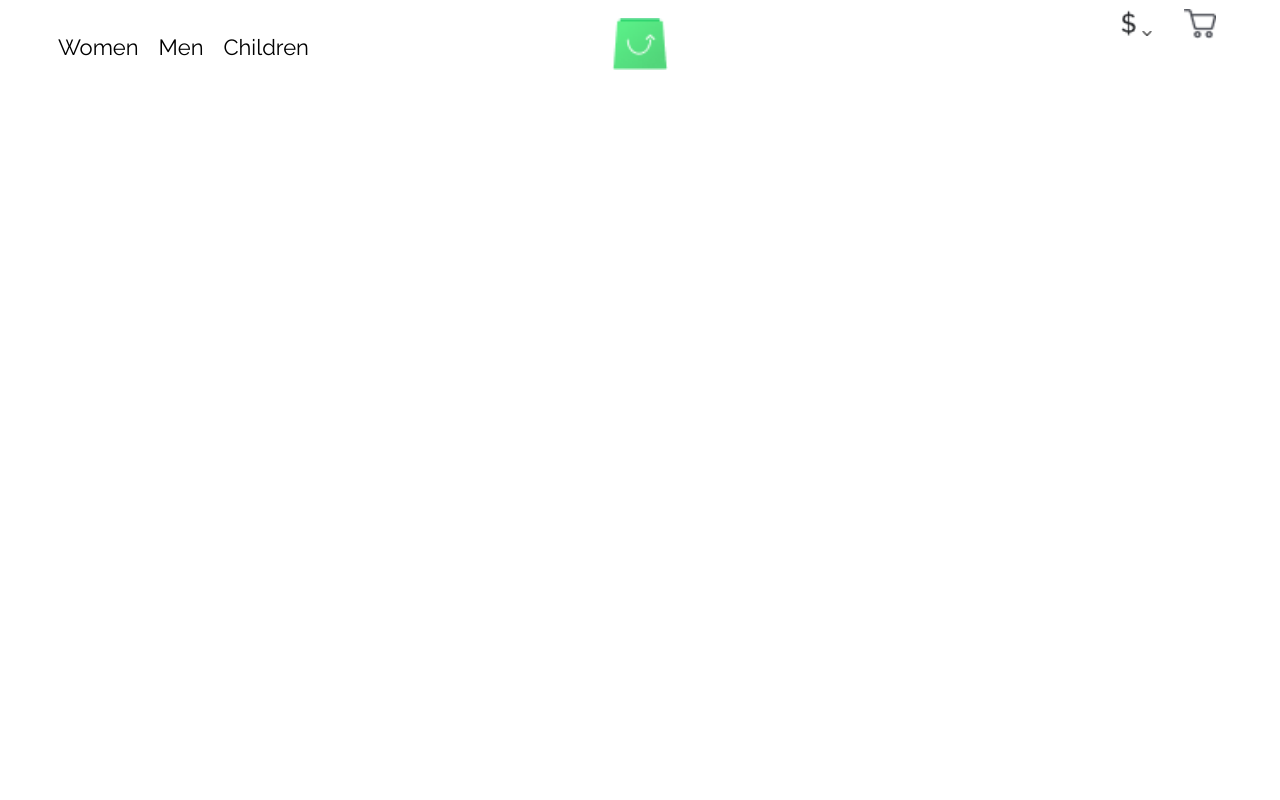
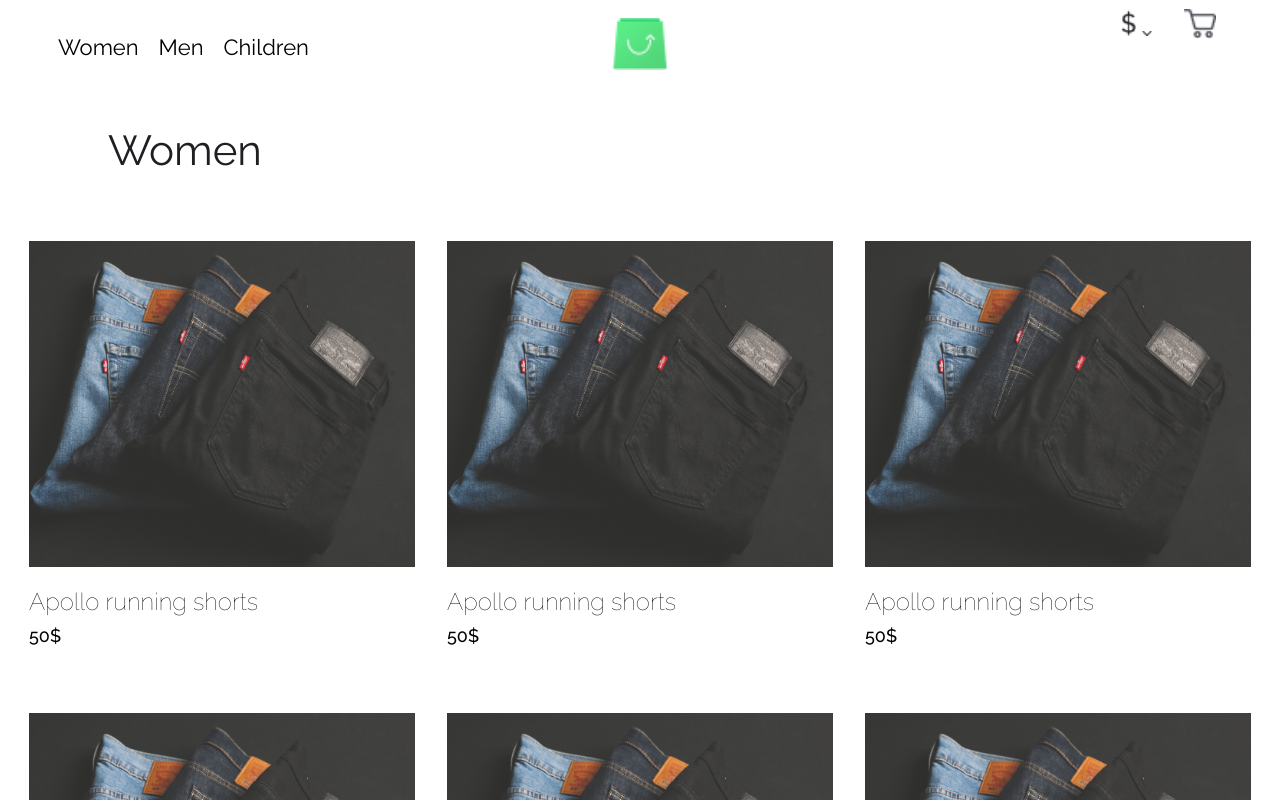
Before and after one commit to peterrobert/Ecommerce_Store, a React (Create React App) app: page / in a window 1280 px wide. Shown: the top 800 px of the page. Built offline with nearby package versions, Linux system fonts and the light colour scheme.

Commit message:
Finish category page design

```diff
--- a/src/App.js
+++ b/src/App.js
@@ -1,11 +1,14 @@
 import AppNavigation from './components/AppNavigation';
-import ProductCard from './components/ProductCard';
+import CategoryPage from './pages/CategoryPage';
 import './styles/App.css';
 
 function App() {
   return (
-    //  <ProductCard />
+    <>
     <AppNavigation />
+    <CategoryPage />
+    </>
+
   );
 }
 
--- a/src/components/ProductCard.js
+++ b/src/components/ProductCard.js
@@ -1,46 +1,52 @@
-import React, { Component } from 'react'
-import product from "../images/trouser.jpeg";
+import React, { Component } from "react";
 import cart from "../images/Common.png";
 
 export default class ProductCard extends Component {
   render() {
+    // <=== item in the props ====>
+    const { name, price, image } = this.props.item;
+    // <=== event in the props ====>
+    const { handleProductCart } = this.props;
+
     return (
-        <div className='product-card-container' style={styles.productContainer}>
-         <img src={product} alt='product-one' style={styles.productImage} />
-         <h2 style={styles.productName}>Apollo running shorts</h2>
-         <h2 style={styles.productPrice}>50$</h2>
-         <div className='card-cart-button' onClick={() => this.props.handleProductCart()}>
-             <img src={cart} alt='cart-button'/>
+      <div className="product-card-container" style={styles.productContainer}>
+        <img src={image} alt="product-one" style={styles.productImage} />
+        <h2 style={styles.productName}>{name}</h2>
+        <h2 style={styles.productPrice}>{price}</h2>
+        <div className="card-cart-button" onClick={() => handleProductCart()}>
+          <img src={cart} alt="cart-button" />
         </div>
       </div>
-       )
+    );
   }
 }
 
-// ==== PRODUCT CARD REUSABLE COMPONENT STYLES ====
+// <==== PRODUCT CARD REUSABLE COMPONENT STYLES ====>
 
 const styles = {
   productContainer: {
     display: "flex",
     flexDirection: "column",
     padding: "16px",
-        background:"#FFFFFF",
-        height:"420px",
+    background: "#FFFFFF",
+    height: "420px",
     flexWrap: "nowrap",
     maxWidth: "386px",
+    marginTop: "10px",
+    marginBottom: "10px"
   },
   productImage: {
     width: "100%",
     height: "338px",
     objectFit: "cover",
-        objectPosition: "80% 100%"
+    objectPosition: "80% 100%",
   },
   productName: {
-        fontWeight: "200"
+    fontWeight: "200",
   },
   productPrice: {
     fontWeight: 500,
     fontSize: "18px",
-        marginTop: "-10px"
-    }
-}
+    marginTop: "-10px",
+  },
+};
--- /dev/null
+++ b/src/pages/CategoryPage.js
@@ -0,0 +1,63 @@
+import React, { Component, Fragment } from "react";
+// ==== components ====
+import ProductCard from "../components/ProductCard";
+import product from "../images/trouser.jpeg";
+// ==== styles ====
+import "../styles/CategoryPage.css";
+
+const dummyData = [
+  { id: 1, name: "Apollo running shorts", price: "50$", image: product },
+  { id: 2, name: "Apollo running shorts", price: "50$", image: product },
+  { id: 3, name: "Apollo running shorts", price: "50$", image: product },
+  { id: 4, name: "Apollo running shorts", price: "50$", image: product },
+  { id: 5, name: "Apollo running shorts", price: "50$", image: product },
+  { id: 6, name: "Apollo running shorts", price: "50$", image: product },
+  { id: 7, name: "Apollo running shorts", price: "50$", image: product },
+];
+
+class CategoryPage extends Component {
+  constructor(props) {
+    super(props);
+
+    this.state = {
+      products: [],
+    };
+  }
+
+  componentDidMount() {
+    this.setState({
+      products: dummyData,
+    });
+  }
+  // <==== Handle add to cart button on each product card ====>
+
+  handleProductCart = () => {
+    console.log("clicked");
+  };
+
+  // <==== Display all the product cards ====>
+  displayProducts = () => {
+    let results = this.state.products.map((value) => {
+      return (
+        <Fragment key={value.id}>
+          <ProductCard item={value} handleProductCart={this.handleProductCart} />
+        </Fragment>
+      );
+    });
+    return results;
+  };
+
+  render() {
+    return (
+      <div className="category-page-container">
+        <h1>Women</h1>
+        <div className="category-product-container">
+        {this.displayProducts()}
+        </div>
+
+        </div>
+    );
+  }
+}
+
+export default CategoryPage;
--- /dev/null
+++ b/src/styles/CategoryPage.css
@@ -0,0 +1,16 @@
+.category-page-container h1 {
+    padding-left: 100px;
+    margin-top: 40px;
+    margin-bottom: 40px;
+    font-family: 'Raleway';
+    font-style: normal;
+    font-weight: 400;
+    font-size: 42px;
+    color: #1D1F22;
+}
+
+.category-product-container {
+    display: flex;
+    flex-wrap: wrap;
+    justify-content: center;
+}
```
Also changed, not shown: src/components/AppNavigation.js (+4 -5 lines). Lines whose indentation alone changed are shown as unchanged.
